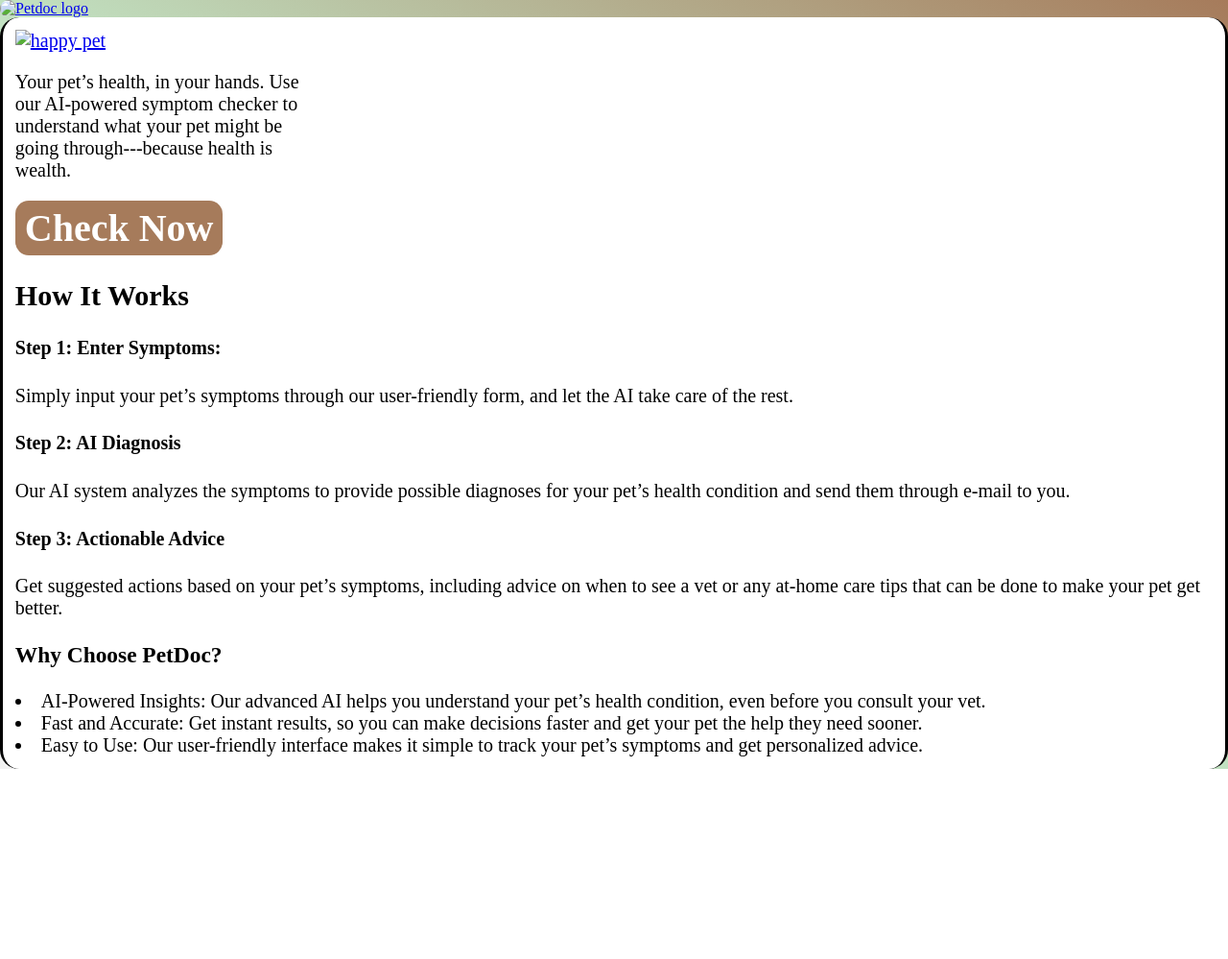
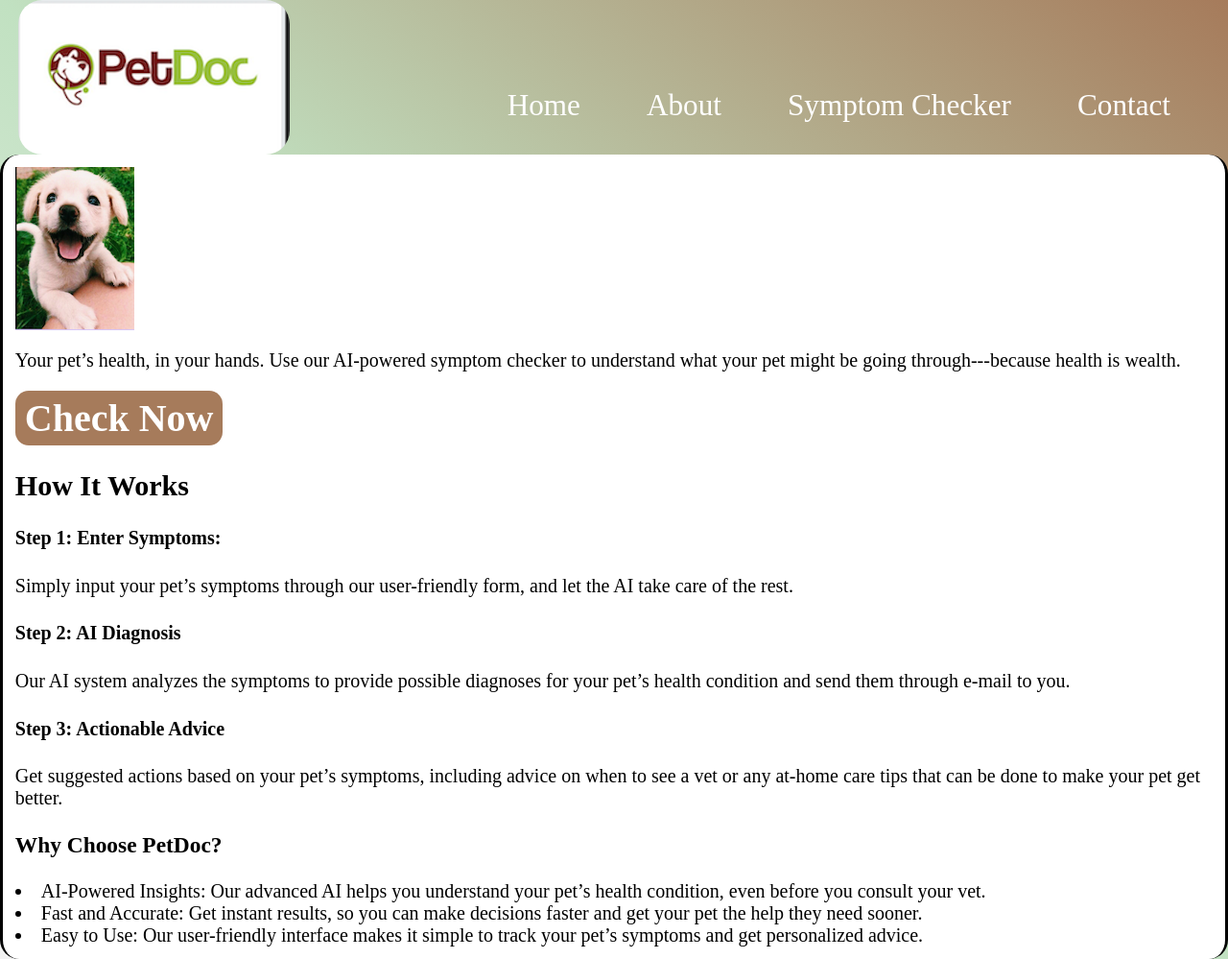
Before and after one commit to Amarachukwu-Stella-Nneji/Amarachukwu-Stella-Nneji.github.io, a plain HTML site: page index.html in a window 1280 px wide. Shown: the whole page at 96% size. Before the commit the page ends 801 px from the top, so only its background shows below. Drawn offline with Linux system fonts and the light colour scheme; files that its build step writes are made by us from their sources.

Commit message:
correct index.html

```diff
--- a/index.html
+++ b/index.html
@@ -7,13 +7,13 @@
     <link
         href="https://fonts.googleapis.com/css2?family=Montserrat:ital,wght@0,100..900;1,100..900&family=Mulish:ital,wght@0,200..1000;1,200..1000&display=swap"
         rel="stylesheet">
-    <link rel="stylesheet" href="css/style.css">
+    <link rel="stylesheet" href="style.css">
 </head>
 
 <body>
     <div id="container">
         <header>
-            <a href="index.html"> <img src="images/petdoc logo.png" alt="Petdoc logo"></a>
+            <img src="petdoc logo.png" alt="Petdoc logo">
         </header>
         <nav>
             <ul>
@@ -26,7 +26,7 @@
 
         <main>
             <div id="intro">
-                <a href="index.html"> <img src="images/happy pet.png" alt="happy pet"></a>
+                <a href="index.html"> <img src="happy pet.png" alt="happy pet"></a>
                 <p>Your pet’s health, in your hands. Use our AI-powered symptom checker to understand what your pet
                     might be going through---because health is wealth.</p>
                 <a href="checker.html" class="action">Check Now</a>
```
